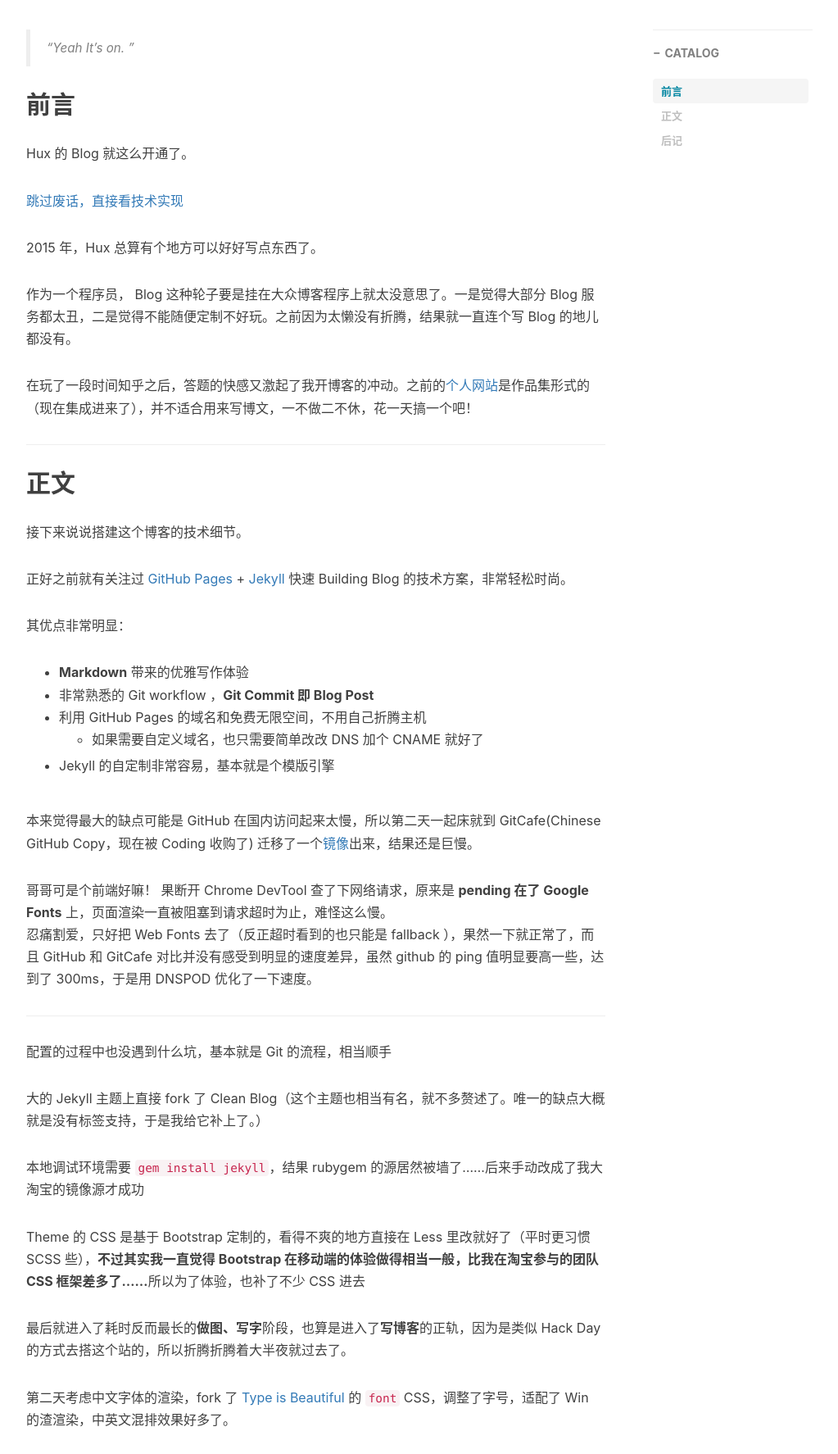
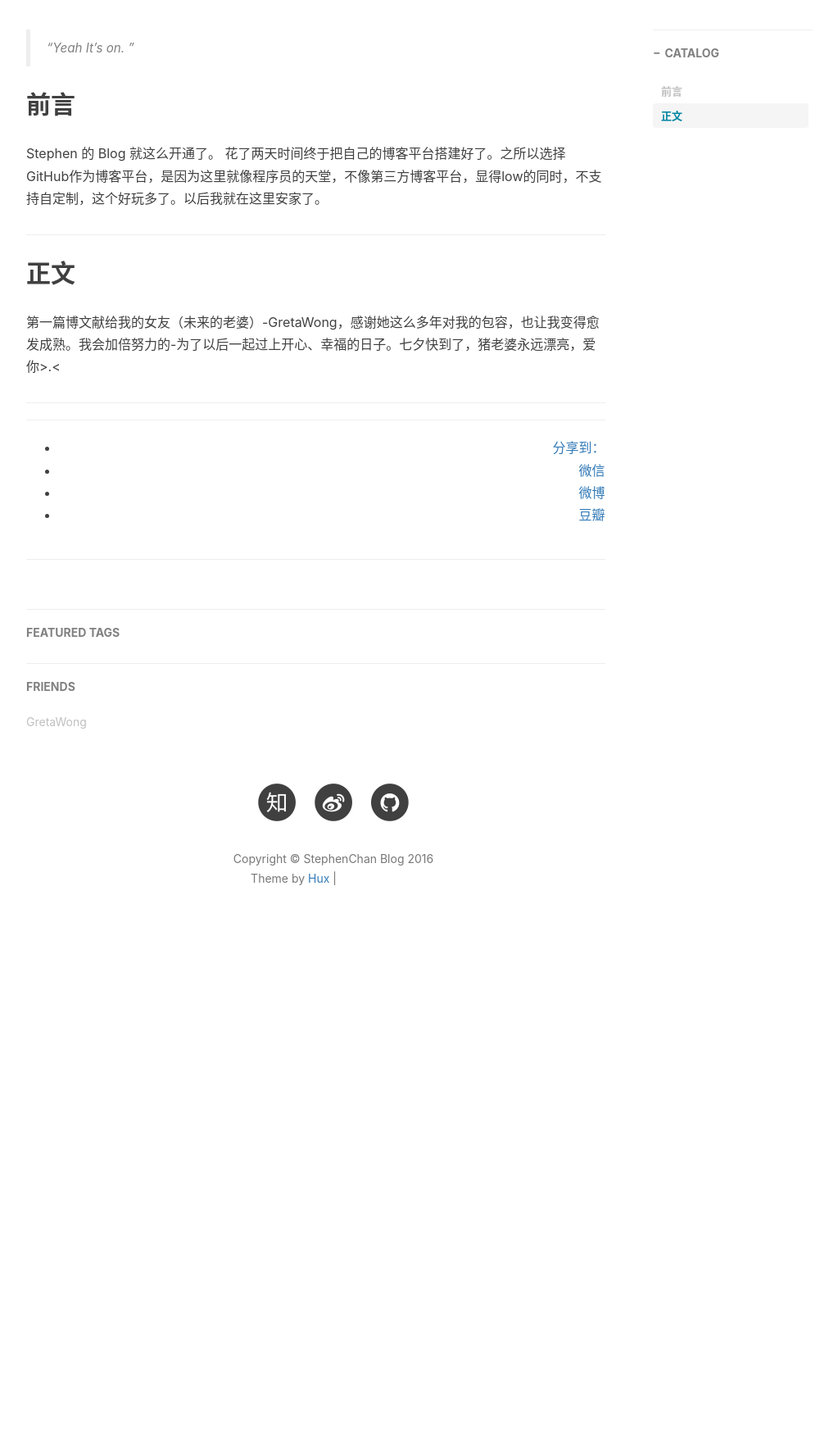
Before and after one commit to StephenChan007/StephenChan.github.io, a Jekyll site: the page built from _posts/2014-01-29-hello-2015.markdown, in a window 1280 px wide, cut to the strip 527-2301 px from the top of the page. Shown: the whole strip at 82% size, without its empty margins (233-1256 px from the left). Built offline with Jekyll 4.4.1, drawn with Linux system fonts in a browser that asks for light colours; nearby versions of some CDN libraries; comment, search, counter and statistics services are not loaded; after the commit the page ends 1703 px from its top, so only the background shows below that; some of the changed text lies outside the part shown; grey boxes are pictures that could not be loaded.

Commit message:
Update 2014-01-29-hello-2015.markdown

```diff
--- a/_posts/2014-01-29-hello-2015.markdown
+++ b/_posts/2014-01-29-hello-2015.markdown
@@ -4,7 +4,7 @@ title:      "Hello World"
 subtitle:   " \"Hello Github, Hello Blog\""
 date:       2016-08-07 22:00:00
 author:     "Stephen"
-header-img: "img/post-bg-2015.jpg"
+header-img: "img/post-bg-20160807.jpg"
 catalog: true
 tags:
     - 生活
@@ -15,18 +15,8 @@ tags:
 
 ## 前言
 
-Hux 的 Blog 就这么开通了。
-
-[跳过废话，直接看技术实现 ](#build)
-
-
-
-2015 年，Hux 总算有个地方可以好好写点东西了。
-
-
-作为一个程序员， Blog 这种轮子要是挂在大众博客程序上就太没意思了。一是觉得大部分 Blog 服务都太丑，二是觉得不能随便定制不好玩。之前因为太懒没有折腾，结果就一直连个写 Blog 的地儿都没有。
-
-在玩了一段时间知乎之后，答题的快感又激起了我开博客的冲动。之前的[个人网站](http://huangxuan.me/portfolio)是作品集形式的（现在集成进来了），并不适合用来写博文，一不做二不休，花一天搞一个吧！
+Stephen 的 Blog 就这么开通了。
+花了两天时间终于把自己的博客平台搭建好了。之所以选择GitHub作为博客平台，是因为这里就像程序员的天堂，不像第三方博客平台，显得low的同时，不支持自定制，这个好玩多了。以后我就在这里安家了。
 
 
 <p id = "build"></p>
@@ -34,47 +24,10 @@ Hux 的 Blog 就这么开通了。
 
 ## 正文
 
-接下来说说搭建这个博客的技术细节。
-
-正好之前就有关注过 [GitHub Pages](https://pages.github.com/) + [Jekyll](http://jekyllrb.com/) 快速 Building Blog 的技术方案，非常轻松时尚。
-
-其优点非常明显：
-
-* **Markdown** 带来的优雅写作体验
-* 非常熟悉的 Git workflow ，**Git Commit 即 Blog Post**
-* 利用 GitHub Pages 的域名和免费无限空间，不用自己折腾主机
-	* 如果需要自定义域名，也只需要简单改改 DNS 加个 CNAME 就好了
-* Jekyll 的自定制非常容易，基本就是个模版引擎
 
 
-本来觉得最大的缺点可能是 GitHub 在国内访问起来太慢，所以第二天一起床就到 GitCafe(Chinese GitHub Copy，现在被 Coding 收购了) 迁移了一个[镜像](http://huxpro.coding.me)出来，结果还是巨慢。
-
-哥哥可是个前端好嘛！ 果断开 Chrome DevTool 查了下网络请求，原来是 **pending 在了 Google Fonts** 上，页面渲染一直被阻塞到请求超时为止，难怪这么慢。
-忍痛割爱，只好把 Web Fonts 去了（反正超时看到的也只能是 fallback ），果然一下就正常了，而且 GitHub 和 GitCafe 对比并没有感受到明显的速度差异，虽然 github 的 ping 值明显要高一些，达到了 300ms，于是用 DNSPOD 优化了一下速度。
+第一篇博文献给我的女友（未来的老婆）-GretaWong，感谢她这么多年对我的包容，也让我变得愈发成熟。我会加倍努力的-为了以后一起过上开心、幸福的日子。七夕快到了，猪老婆永远漂亮，爱你>.<
 
 
 
 ---
-
-配置的过程中也没遇到什么坑，基本就是 Git 的流程，相当顺手
-
-大的 Jekyll 主题上直接 fork 了 Clean Blog（这个主题也相当有名，就不多赘述了。唯一的缺点大概就是没有标签支持，于是我给它补上了。）
-
-本地调试环境需要 `gem install jekyll`，结果 rubygem 的源居然被墙了……后来手动改成了我大淘宝的镜像源才成功
-
-Theme 的 CSS 是基于 Bootstrap 定制的，看得不爽的地方直接在 Less 里改就好了（平时更习惯 SCSS 些），**不过其实我一直觉得 Bootstrap 在移动端的体验做得相当一般，比我在淘宝参与的团队 CSS 框架差多了……**所以为了体验，也补了不少 CSS 进去
-
-最后就进入了耗时反而最长的**做图、写字**阶段，也算是进入了**写博客**的正轨，因为是类似 Hack Day 的方式去搭这个站的，所以折腾折腾着大半夜就过去了。
-
-第二天考虑中文字体的渲染，fork 了 [Type is Beautiful](http://www.typeisbeautiful.com/) 的 `font` CSS，调整了字号，适配了 Win 的渣渲染，中英文混排效果好多了。
-
-
-## 后记
-
-回顾这个博客的诞生，纯粹是出于个人兴趣。在知乎相关问题上回答并获得一定的 star 后，我决定把这个博客主题当作一个小小的开源项目来维护。
-
-在经历 v1.0 - v1.5 的蜕变后，这个博客主题愈发完整，不但增加了诸多 UI 层的优化（opinionated）；在代码层面，更加丰富的配置项也使得这个主题拥有了更好的灵活性与可拓展性。而作为一个开源项目，我也积极的为其完善文档与解决 issue。
-
-如果你恰好逛到了这里，希望你也能喜欢这个博客主题。
-
-—— Hux 后记于 2015.10
```
